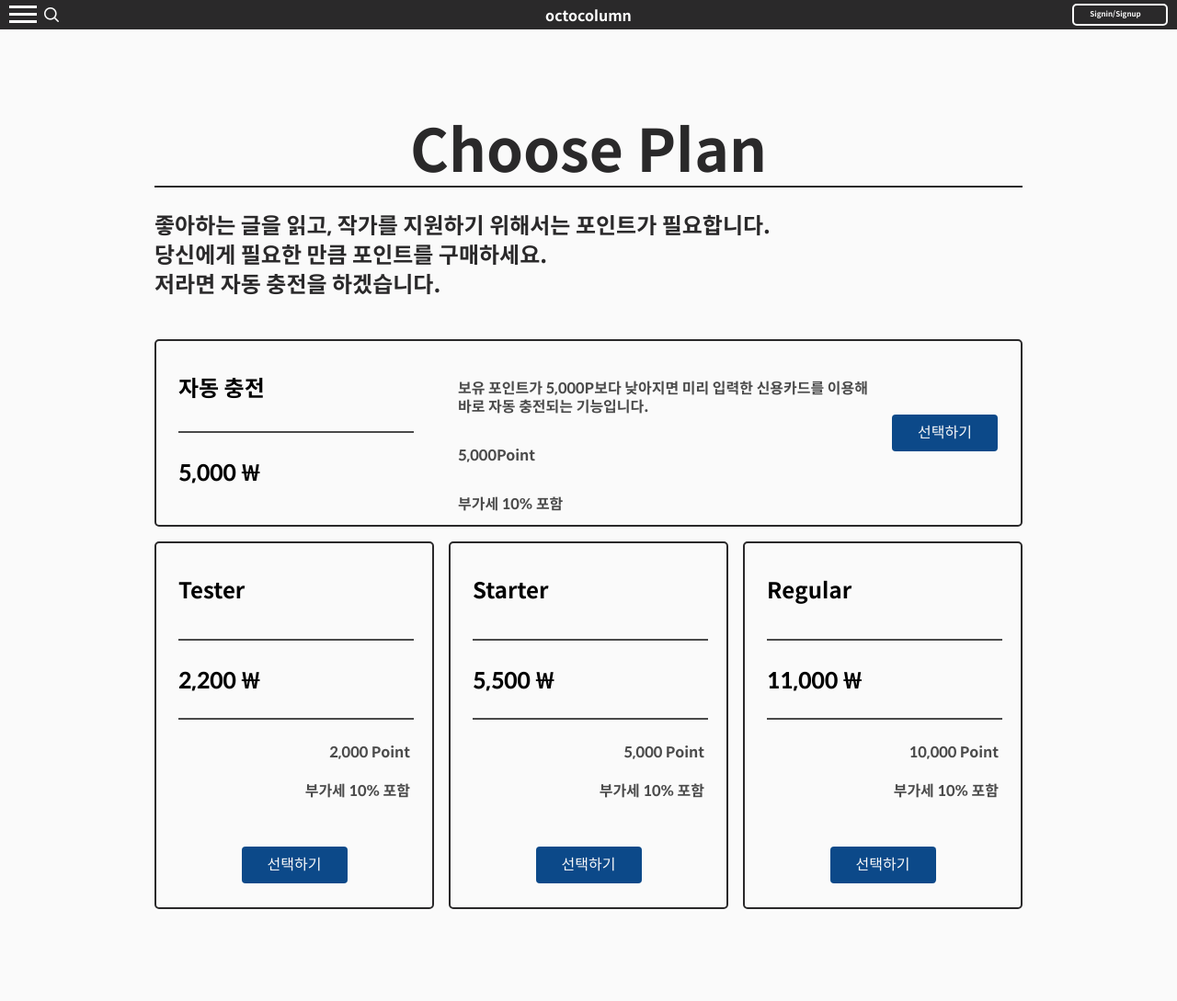
After one commit to eugene1213/MicroPublishingPlatform, a Django app: template octocolumn/templates/view/shop.html in a window 1280 px wide. The commit adds this page. Shown: the whole page at 92% size. Run offline with Django 3.2, Linux system fonts and the light colour scheme; the template is opened without the code that fills it, so the values that code supplies are empty; parts of the project's set-up code (start-up, migrations or seed data) failed here and were passed over; some web fonts are replaced.

Commit message:
포인트샵 링크 연결, 비밀번호 찾기 구현

```diff
--- /dev/null
+++ b/octocolumn/static/css/sass/shop.css
@@ -0,0 +1,130 @@
+.shop {
+  box-sizing: border-box;
+  margin: 0 auto;
+  width: 944px;
+  padding-top: 75px;
+  margin-bottom: 100px; }
+  .shop .shop_title {
+    font-size: 64px;
+    margin-bottom: 20px;
+    text-align: center; }
+  .shop .shop_title:after {
+    height: 2px;
+    width: 100%;
+    text-align: center;
+    content: '';
+    display: block;
+    margin-top: 10px;
+    background-color: #2A292A; }
+  .shop p.shop_contents {
+    font-size: 24px;
+    line-height: 32px;
+    margin-bottom: 45px; }
+  .shop .shop_recharge {
+    height: 152px;
+    border-radius: 5px;
+    border: 2px solid #2a292a;
+    padding: 24px;
+    margin-bottom: 16px;
+    background-color: #fafafa; }
+  .shop .shop_recharge > div {
+    float: left; }
+  .shop .title {
+    height: 100%;
+    margin-right: 48px;
+    width: 256px; }
+  .shop .title > * {
+    color: #000;
+    font-size: 24px;
+    display: block;
+    height: 37%;
+    box-sizing: border-box;
+    line-height: 0.5em; }
+  .shop .title h2 {
+    border-bottom: 2px solid rgba(0, 0, 0, 0.7);
+    width: 100%; }
+  .shop .title p.money {
+    line-height: 1.5em; }
+  .shop .detail {
+    height: 100%;
+    margin-right: 16px;
+    width: 456px; }
+    .shop .detail p {
+      font-size: 16px;
+      line-height: 20px;
+      margin-bottom: 33px;
+      color: rgba(0, 0, 0, 0.7);
+      font-weight: normal; }
+      .shop .detail p:last-child {
+        margin-bottom: 0px; }
+  .shop .chooseBtn {
+    width: 115px;
+    height: 100%;
+    box-sizing: border-box;
+    font-size: 16px;
+    font-weight: 100;
+    line-height: 2.5;
+    position: relative; }
+    .shop .chooseBtn a {
+      width: 115px;
+      height: 40px;
+      position: absolute;
+      top: 50%;
+      margin-top: -20px;
+      text-align: center;
+      color: #fafafa;
+      background-color: #0C4989;
+      border-radius: 4px; }
+  .shop .shop_chose:after {
+    content: "";
+    display: block;
+    clear: both; }
+  .shop .shop_chose_content {
+    width: 304px;
+    height: 400px;
+    border-radius: 5px;
+    background-color: #fafafa;
+    box-sizing: border-box;
+    border: 2px solid #2a292a;
+    float: left;
+    margin-right: 16px;
+    padding: 24px; }
+    .shop .shop_chose_content:last-child {
+      margin-right: 0px; }
+    .shop .shop_chose_content .title {
+      margin-bottom: 15px;
+      height: auto; }
+      .shop .shop_chose_content .title > * {
+        height: 62px; }
+      .shop .shop_chose_content .title p.money {
+        line-height: 1.5em;
+        border-bottom: 2px solid rgba(0, 0, 0, 0.7);
+        width: 100%; }
+    .shop .shop_chose_content .detail {
+      margin-right: 0px;
+      width: auto;
+      height: auto; }
+      .shop .shop_chose_content .detail p {
+        margin-bottom: 22px;
+        text-align: right; }
+    .shop .shop_chose_content .chooseBtn {
+      width: 115px;
+      height: auto;
+      box-sizing: border-box;
+      font-size: 16px;
+      font-weight: 100;
+      line-height: 2.5;
+      position: relative;
+      top: 50px;
+      margin-left: -57.5px;
+      left: 50%; }
+      .shop .shop_chose_content .chooseBtn a {
+        width: 115px;
+        height: 40px;
+        position: static;
+        text-align: center;
+        color: #fafafa;
+        background-color: #0C4989;
+        border-radius: 4px; }
+
+/*# sourceMappingURL=shop.css.map */
--- /dev/null
+++ b/octocolumn/static/css/sass/shop.scss
@@ -0,0 +1,161 @@
+.shop{
+	box-sizing: border-box;
+	margin: 0 auto;
+	width: 944px;
+	padding-top: 75px;
+    margin-bottom: 100px;
+
+    .shop_title{
+        font-size: 64px;
+        margin-bottom: 20px;
+        text-align: center;
+    }
+    .shop_title:after{
+        height: 2px;
+        width: 100%;
+        text-align: center;
+        content: '';
+        display: block;
+        margin-top: 10px;
+        background-color: #2A292A;;
+    }
+    p.shop_contents{
+        font-size: 24px;
+        line-height: 32px;
+        margin-bottom: 45px;
+    }
+    .shop_recharge{
+        height: 152px;
+        border-radius: 5px;
+        border: 2px solid #2a292a;
+        padding: 24px;
+        margin-bottom: 16px;
+        background-color: #fafafa;
+    }
+    .shop_recharge > div{
+        float: left;
+    }
+    .title {
+        height: 100%;
+        margin-right: 48px;
+        width: 256px;
+    }
+    .title > *{
+        color: #000;
+        font-size: 24px;
+        display: block;
+        height: 37%;
+        box-sizing: border-box;
+        line-height: 0.5em;
+    }
+    .title h2{
+        border-bottom: 2px solid rgba(0,0,0,0.7);
+        width: 100%;
+    }
+    .title p.money{
+        line-height: 1.5em;
+    }
+    .detail{
+        height: 100%;
+        margin-right: 16px;
+        width: 456px;
+
+        p{
+            font-size: 16px;
+            line-height: 20px;
+            margin-bottom: 33px;
+            color: rgba(0, 0, 0, 0.7);
+            font-weight: normal;
+
+            &:last-child{
+                margin-bottom: 0px;
+            }
+        }
+    }
+    .chooseBtn{
+        width: 115px;
+        height: 100%;
+        box-sizing: border-box;
+        font-size: 16px;
+        font-weight: 100;
+        line-height: 2.5;
+        position: relative;
+
+        a{
+            width: 115px;
+            height: 40px;
+            position: absolute;
+            top: 50%;
+            margin-top: -20px;
+            text-align: center;
+            color: #fafafa;
+            background-color: #0C4989;
+            border-radius: 4px;
+        }
+    }
+    .shop_chose:after{
+        content: ''	;
+        display: block;
+        clear: both;
+    }
+    .shop_chose_content{
+        width: 304px;
+        height: 400px;
+        border-radius: 5px;
+        background-color: #fafafa;
+        box-sizing: border-box;
+        border: 2px solid #2a292a;
+        float: left;
+        margin-right: 16px;
+        padding: 24px;
+
+        &:last-child{
+            margin-right: 0px;
+        }
+        .title{
+            margin-bottom: 15px;
+            height: auto;
+
+            & > *{
+                height: 62px;
+            }
+            p.money{
+                line-height: 1.5em;
+                border-bottom: 2px solid rgba(0,0,0,0.7);
+                width: 100%;
+            }
+        }
+        .detail{
+            margin-right: 0px;
+            width: auto;
+            height: auto;
+
+            p{
+                margin-bottom: 22px;
+                text-align: right;
+            }
+        }
+        .chooseBtn{
+            width: 115px;
+            height: auto;
+            box-sizing: border-box;
+            font-size: 16px;
+            font-weight: 100;
+            line-height: 2.5;
+            position: relative;
+            top: 50px;
+            margin-left: -57.5px;
+            left: 50%;
+
+            a{
+                width: 115px;
+                height: 40px;
+                position: static;
+                text-align: center;
+                color: #fafafa;
+                background-color: #0C4989;
+                border-radius: 4px;
+            }
+        }
+    }
+}
--- a/octocolumn/static/js/signin.js
+++ b/octocolumn/static/js/signin.js
@@ -14,7 +14,6 @@ $(document).ready(function(){
 
 function signin_api() {
 
-    console.log("signin_api 호출성공")
     var email = $("#email-signin").val();
     var password = $("#password-signin").val();
 
@@ -31,7 +30,6 @@ function signin_api() {
             password : password
         },
         success: function(json) {
-            console.log("통신성공");
 
             if($("#checkbox-signin").prop("checked") == true){
                 localStorage.setItem("id",email);
--- a/octocolumn/templates/view/beta-signin2.html
+++ b/octocolumn/templates/view/beta-signin2.html
@@ -44,7 +44,7 @@
                 <span>비밀번호</span>
                 <input type="password" name="password" id="password-signin">
                 <span></span>
-                <span onclick="findPass()" style="float:right;">비밀번호를 잊었나요?</span>
+                <span onclick="window.location.href = '/findPass/'" style="float:right;">비밀번호를 잊었나요?</span>
                 <button id="btn-signin">Sign in</button>
             </div>
             <div class="signup-wrap">
--- a/octocolumn/templates/view/header_on.html
+++ b/octocolumn/templates/view/header_on.html
@@ -22,7 +22,7 @@
                 <li><a href="">Brand Page</a></li>
                 <li class="divline"></li>
                 <li><a href="/write/">New Story</a></li>
-				<li><a href="">Point Shop</a></li>
+				<li><a href="/shop/">Point Shop</a></li>
 				<li><a href="">Settings</a></li>
                 <li class="divline"></li>
 				<li><a href="">Support</a></li>
--- a/octocolumn/templates/view/main.html
+++ b/octocolumn/templates/view/main.html
@@ -54,7 +54,7 @@
 	{% if login %}
 		{% include 'view/header_on.html' %}
 	{% else %}
-		<!-- <script>window.location.href = '/signin/'</script> -->
+		<script>window.location.href = '/signin/'</script>
 		{% include 'view/header.html' %}
 	{% endif %}
 	<div class="main">
--- a/octocolumn/templates/view/modal-signin.html
+++ b/octocolumn/templates/view/modal-signin.html
@@ -109,7 +109,7 @@
         </div>
     </div>
     <!-- //modal_window signin_form -->
-    <!-- //modal_window findPass -->
+    <!-- modal_window findPass -->
     <div class="modal_window findPass">
         <a class="close_btn" href="javascript:modal_off();">
             <img src="{% static 'images/icons/modal/combined-shape.png' %}">
--- /dev/null
+++ b/octocolumn/templates/view/shop.html
@@ -0,0 +1,99 @@
+<!DOCTYPE html>
+<html lang="ko">
+<head>
+	{% load static %}
+	<meta http-equiv="Content-Type" content="text/html;charset=utf-8" />
+	<meta name="viewport" content="width=1280, user-scalable=no, target-densitydpi=medium-dpi">
+	<meta name="apple-mobile-web-app-capable" content="yes">
+	<meta name="format-detection" content="telephone=no">
+	<!-- <link rel="shortcut icon" href="/images/favi.ico" type="image/x-icon" /> -->
+	<meta name="description" content="octoclumn" />
+	<meta name="keyworads" content="octoclumn">
+	<meta name="copyright" content="octoclumn"/>
+	<meta http-equiv="X-UA-Compatible" content="IE=edge,chrome=1">
+	<meta http-equiv="x-rim-auto-match" content="none">
+	<title>octoclumn</title>
+	<!-- CSS -->
+	<link rel="stylesheet" type="text/css" href="{% static 'css/common.css' %}">
+	<link rel="stylesheet" type="text/css" href="{% static 'css/main.css' %}">
+	<link rel="stylesheet" type="text/css" href="{% static 'css/sass/shop.css' %}">
+	<link rel="stylesheet" type="text/css" href="{% static 'css/header.css' %}">
+	<link rel="stylesheet" type="text/css" href="{% static 'css/reset.css' %}">
+	<!-- JS -->
+	<script type="text/javascript" src="{% static 'js/jquery-1.9.1.min.js' %}"></script>
+    <script type="text/javascript" src="{% static 'js/script2.js' %}"></script>
+</head>
+<style>
+
+</style>
+<body>
+	{% if login %}
+		{% include 'view/header_on.html' %}
+	{% else %}
+		{% include 'view/header.html' %}
+    {% endif %}
+	<div class="shop">
+		<h2 class="shop_title">Choose Plan</h2>
+		<p class="shop_contents">
+			좋아하는 글을 읽고, 작가를 지원하기 위해서는 포인트가 필요합니다. <br />
+			당신에게 필요한 만큼 포인트를 구매하세요. <br />
+			저라면 자동 충전을 하겠습니다.
+		</p>
+		<div class="shop_recharge">
+			<div class="title">
+				<h2>자동 충전</h2>
+				<p class="money">5,000 ₩</p>
+			</div>
+			<div class="detail">
+				<p>보유 포인트가 5,000P보다 낮아지면 미리 입력한 신용카드를 이용해 바로 자동 충전되는 기능입니다.</p>
+				<p>5,000Point</p>
+				<p>부가세  10% 포함</p>
+			</div>
+			<div class="chooseBtn">
+				<a href="javascript:vold(0)">선택하기</a>
+			</div>
+		</div>
+		<div class="shop_chose">
+			<div class="shop_chose_content">
+				<div class="title">
+					<h2>Tester</h2>
+					<p class="money">2,200 ₩</p>
+				</div>
+				<div class="detail">
+					<p>2,000 Point</p>
+					<p>부가세 10% 포함</p>
+				</div>
+				<div class="chooseBtn">
+					<a href="javascript:vold(0)">선택하기</a>
+				</div>
+			</div>
+			<div class="shop_chose_content">
+				<div class="title">
+					<h2>Starter</h2>
+					<p class="money">5,500 ₩</p>
+				</div>
+				<div class="detail">
+					<p>5,000 Point</p>
+					<p>부가세 10% 포함</p>
+				</div>
+				<div class="chooseBtn">
+					<a href="javascript:vold(0)">선택하기</a>
+				</div>
+			</div>
+			<div class="shop_chose_content">
+				<div class="title">
+					<h2>Regular</h2>
+					<p class="money">11,000 ₩</p>
+				</div>
+				<div class="detail">
+					<p>10,000 Point</p>
+					<p>부가세 10% 포함</p>
+				</div>
+				<div class="chooseBtn">
+					<a href="javascript:vold(0)">선택하기</a>
+				</div>
+			</div>
+		</div>
+	</div><!-- shop -->
+</body>
+</html>
```
Also changed, not shown: octocolumn/config/urls/views.py (+6 -1 lines), octocolumn/config/views/index.py (+14 -0 lines), octocolumn/static/js/findPass.js (added, +27 -0 lines), octocolumn/templates/view/beta-findPass.html (added, +49 -0 lines), 1 other file.
